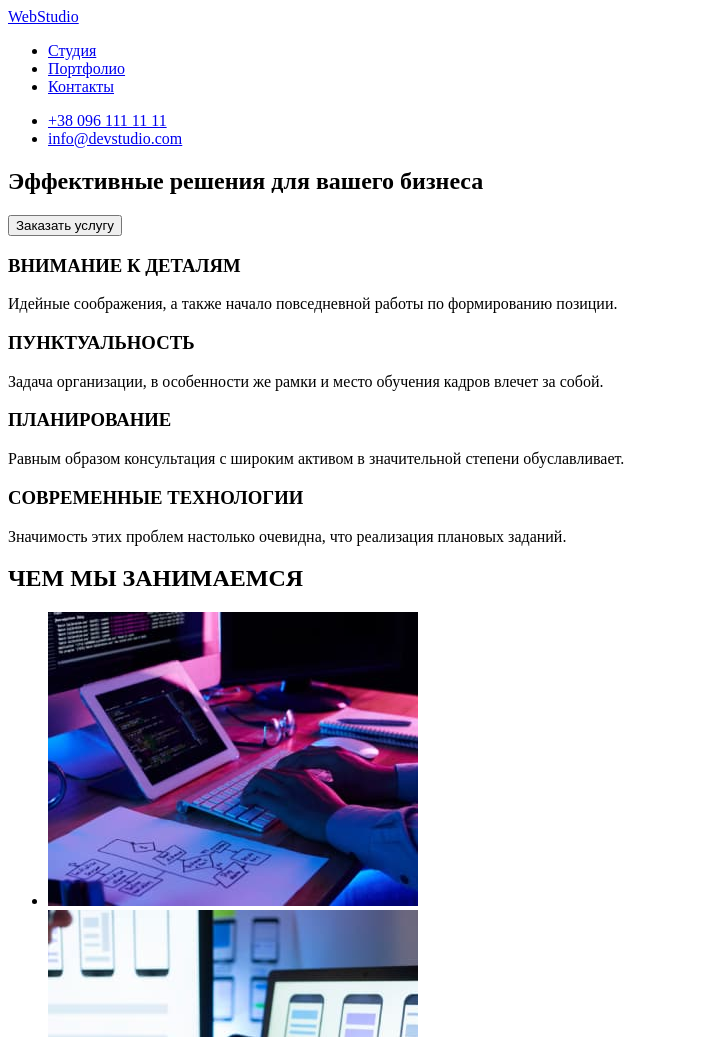
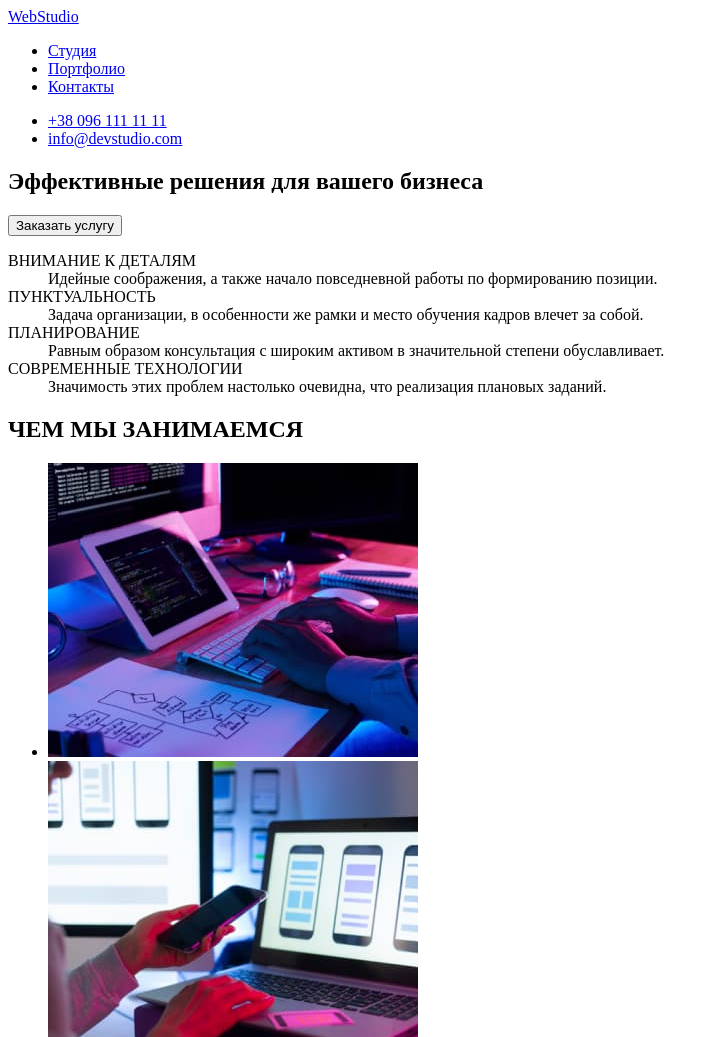
Before and after one commit to slavonoss/goit-markup-hw-01, a plain HTML site: page index.html in a window 1280 px wide. Shown: the top 1037 px of the page, without its empty margins (0-719 px from the left). Drawn offline with Linux system fonts and the light colour scheme.

Commit message:
fix eror4

```diff
--- a/index.html
+++ b/index.html
@@ -29,16 +29,17 @@
     </section>
 
        <section class="feature">
+           <dl>
 
-            <h3>ВНИМАНИЕ К ДЕТАЛЯМ</h3>
-            Идейные соображения, а также начало повседневной работы по формированию позиции.
-            <h3>ПУНКТУАЛЬНОСТЬ</h3>
-            Задача организации, в особенности же рамки и место обучения кадров влечет за собой.
-            <h3>ПЛАНИРОВАНИЕ</h3>
-            Равным образом консультация с широким активом в значительной степени обуславливает.
-            <h3>СОВРЕМЕННЫЕ ТЕХНОЛОГИИ</h3>
-            Значимость этих проблем настолько очевидна, что реализация плановых заданий.
-
+            <dt>ВНИМАНИЕ К ДЕТАЛЯМ</dt>
+            <dd>Идейные соображения, а также начало повседневной работы по формированию позиции.</dd>
+            <dt>ПУНКТУАЛЬНОСТЬ</dt>
+            <dd>Задача организации, в особенности же рамки и место обучения кадров влечет за собой.</dd>
+            <dt>ПЛАНИРОВАНИЕ</dt>
+            <dd>Равным образом консультация с широким активом в значительной степени обуславливает.</dd>
+            <dt>СОВРЕМЕННЫЕ ТЕХНОЛОГИИ</dt>
+            <dd>Значимость этих проблем настолько очевидна, что реализация плановых заданий.</dd>
+        </dl>
        </section>
         <section class="what_we_do">
             <h2>ЧЕМ МЫ ЗАНИМАЕМСЯ</h2>
```
